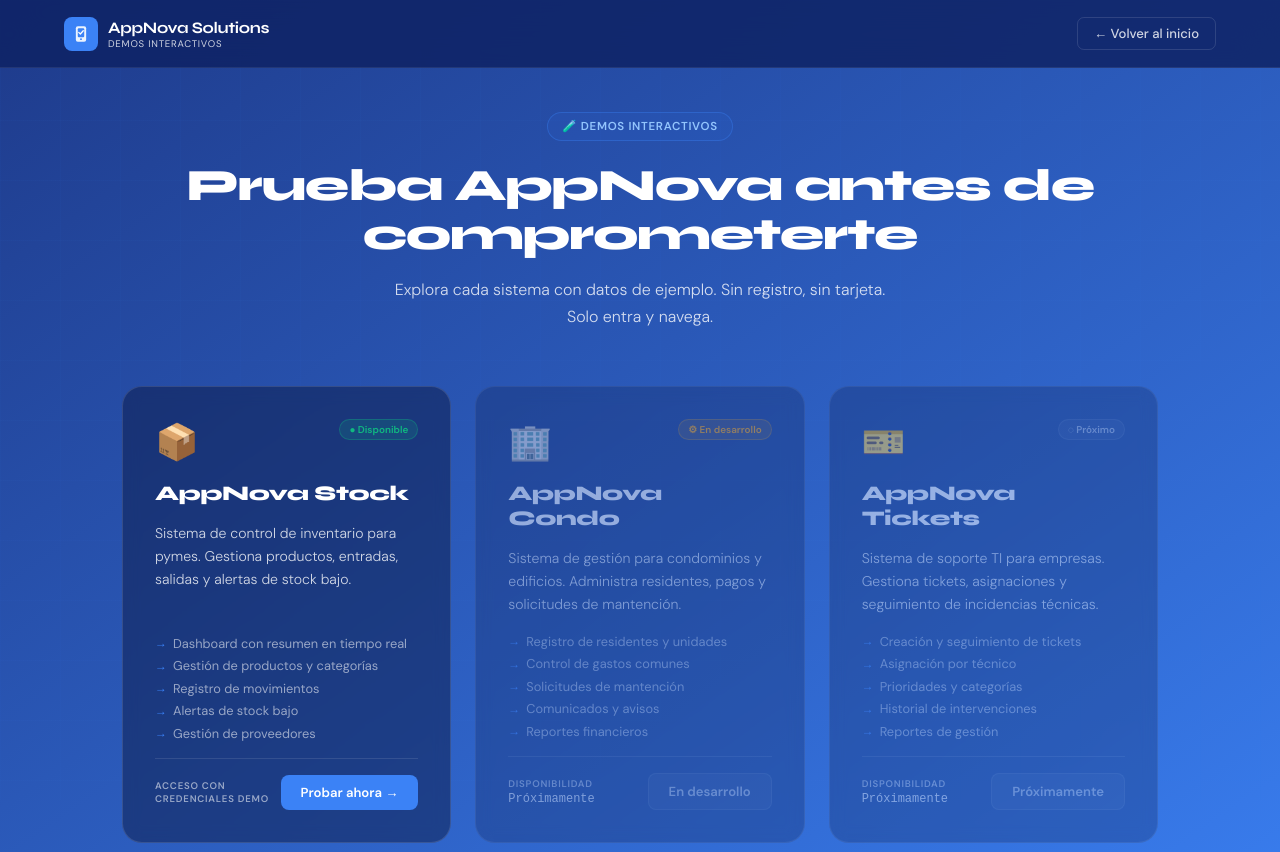
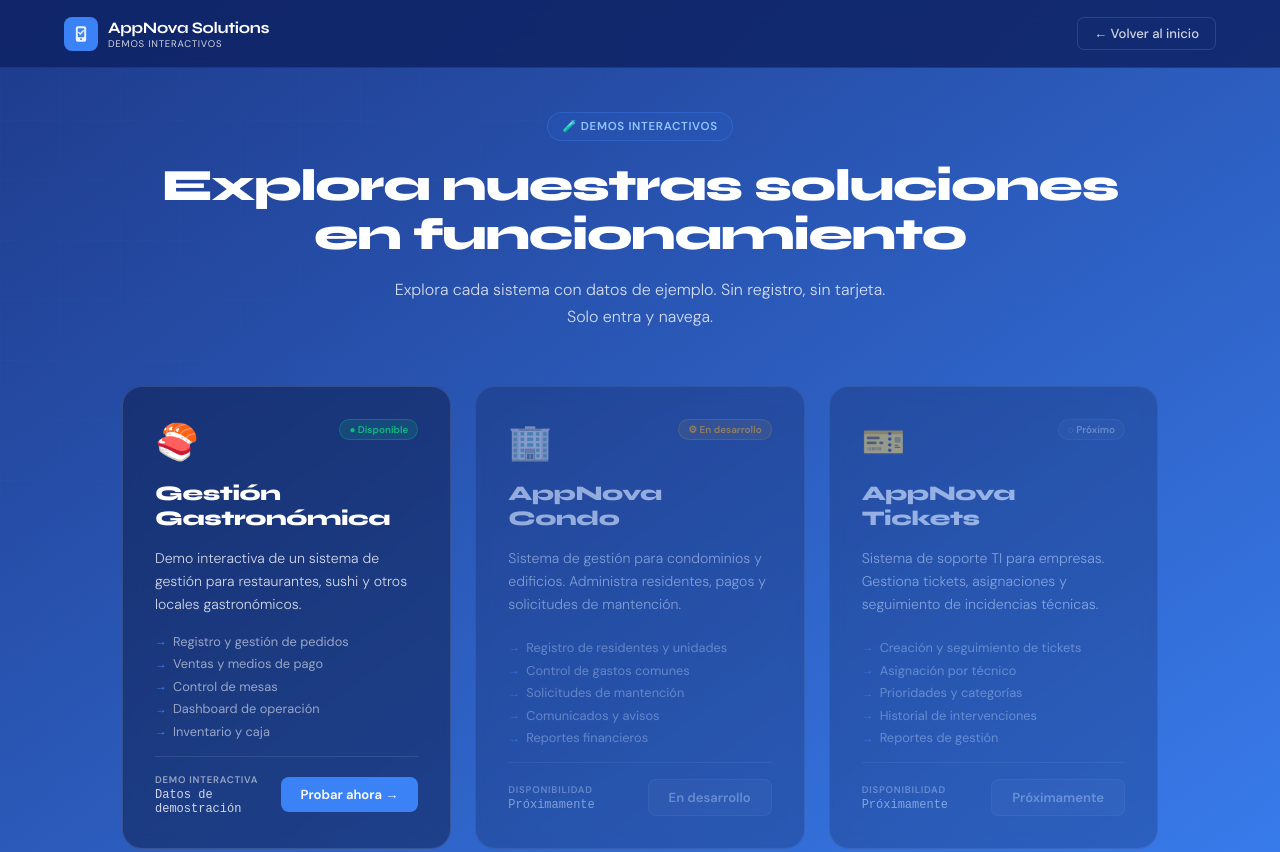
Before and after one commit to FSilvaV/Appnova-Stock, a plain HTML site: page demo/index.html in a window 1280 px wide. Shown: the top 852 px of the page. Drawn offline with Linux system fonts and the light colour scheme.

Commit message:
feat: habilitar demo interactiva de gestion gastronomica

```diff
--- a/demo/index.html
+++ b/demo/index.html
@@ -400,33 +400,61 @@
 
     <div class="page-header">
       <div class="page-eyebrow">🧪 Demos interactivos</div>
-      <h1 class="page-title">Prueba AppNova antes de comprometerte</h1>
+      <h1 class="page-title">Explora nuestras soluciones en funcionamiento</h1>
       <p class="page-sub">Explora cada sistema con datos de ejemplo. Sin registro, sin tarjeta. Solo entra y navega.</p>
     </div>
 
     <div class="apps-grid">
 
       <!-- AppNova Stock — DISPONIBLE -->
+      <!-- Gestión Gastronómica — DISPONIBLE -->
       <div class="app-card">
+
         <div class="app-card-top">
-          <div class="app-icon">📦</div>
+          <div class="app-icon">🍣</div>
           <span class="app-badge badge-live">● Disponible</span>
         </div>
-        <div class="app-name">AppNova Stock</div>
-        <p class="app-desc">Sistema de control de inventario para pymes. Gestiona productos, entradas, salidas y alertas de stock bajo.</p>
+
+        <div class="app-name">
+          Gestión Gastronómica
+        </div>
+
+        <p class="app-desc">
+          Demo interactiva de un sistema de gestión para restaurantes,
+          sushi y otros locales gastronómicos.
+        </p>
+
         <ul class="app-features">
-          <li>Dashboard con resumen en tiempo real</li>
-          <li>Gestión de productos y categorías</li>
-          <li>Registro de movimientos</li>
-          <li>Alertas de stock bajo</li>
-          <li>Gestión de proveedores</li>
+          <li>Registro y gestión de pedidos</li>
+          <li>Ventas y medios de pago</li>
+          <li>Control de mesas</li>
+          <li>Dashboard de operación</li>
+          <li>Inventario y caja</li>
         </ul>
+
         <div class="app-card-footer">
+
           <div class="app-creds">
-            <span class="app-creds-label">Acceso con credenciales demo</span>
+            <span class="app-creds-label">
+              Demo interactiva
+            </span>
+
+            <span class="app-creds-value">
+              Datos de demostración
+            </span>
           </div>
-          <a href="stock/login.html" class="btn-demo">Probar ahora →</a>
+
+          <a
+            href="https://plantilla-local-sushi.vercel.app"
+            class="btn-demo"
+            target="_blank"
+            rel="noopener noreferrer"
+          >
+            Probar ahora →
+          </a>
+
         </div>
+
       </div>
 
       <!-- AppNova Condo — EN DESARROLLO -->
```
Also changed, not shown: index.html (+5 -5 lines).
